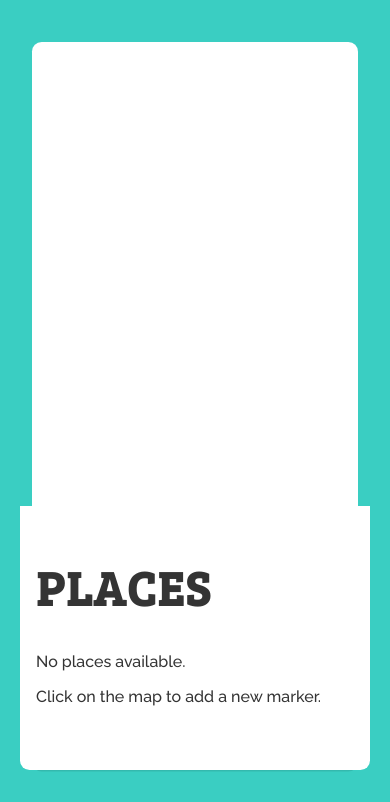
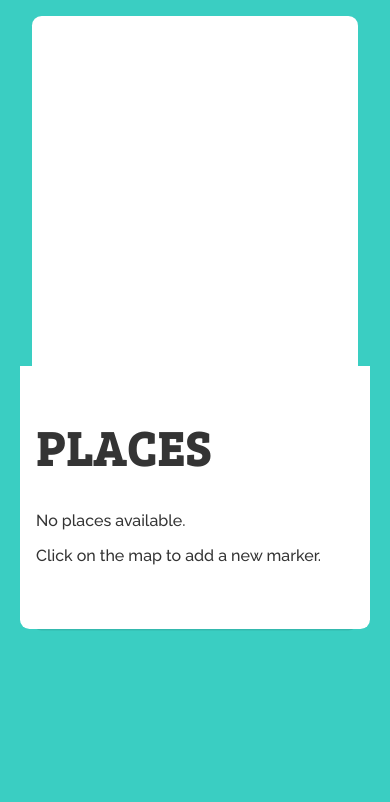
Before and after one commit to pndiogo/ejali-maps, a plain HTML site: page index.html in a window 390 px wide. Shown: the part 294-1096 px from the top of the page. After the commit the page ends 955 px from the top, so only its background shows below. Drawn offline with nearby package versions, Linux system fonts and the light colour scheme; no server answers.

Commit message:
Fixes to responsive CSS

```diff
--- a/css/application.css
+++ b/css/application.css
@@ -66,7 +66,7 @@ ol > li::before {
   box-sizing: border-box;
   width: 2em;
   /* Some space between the number and the content in browsers that support
-     generated content but not positioning it (Camino 2 is one example) */
+    generated content but not positioning it (Camino 2 is one example) */
   margin-right: 8px;
   padding: 4px;
   border-top: 2px solid #eeea72;
@@ -102,7 +102,7 @@ header h1 {
   display: grid;
   justify-content: center;
   grid-template-columns: repeat(auto-fit, minmax(350px, 1fr));
-  grid-template-rows: 55vh;
+  grid-template-rows: 500px;
   grid-gap: 15px;
   max-width: 1000px;
   margin: 3rem auto;
@@ -144,7 +144,7 @@ ol > li .icon {
   -webkit-box-sizing: border-box;
   box-sizing: border-box;
   /* Some space between the number and the content in browsers that support
-      generated content but not positioning it (Camino 2 is one example) */
+          generated content but not positioning it (Camino 2 is one example) */
   margin-right: 8px;
   padding: 4px;
   z-index: 100;
@@ -203,7 +203,7 @@ input[type=text].input-p {
 }
 @media (max-width: 530px) {
   header {
-    margin-top: 5rem;
+    margin-top: 0;
     margin-bottom: 12rem;
     line-height: 1.2;
   }
@@ -214,10 +214,15 @@ input[type=text].input-p {
   .text h1 {
     font-size: 3rem;
   }
+
+  .container {
+    grid-template-rows: 400px;
+  }
 }
 @media (max-width: 430px) {
   .container {
     grid-gap: 0px;
+    grid-template-rows: 350px;
   }
 
   .map {
```
Also changed, not shown: 1 other file.
